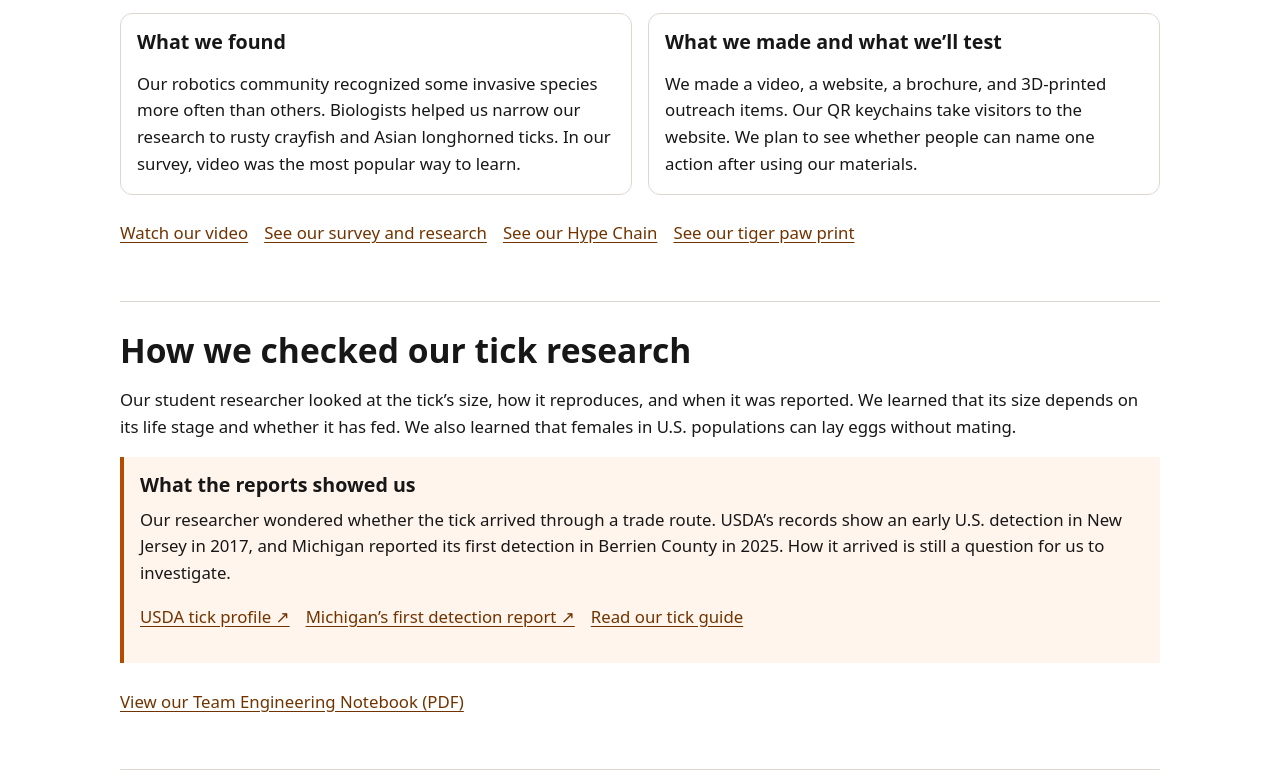
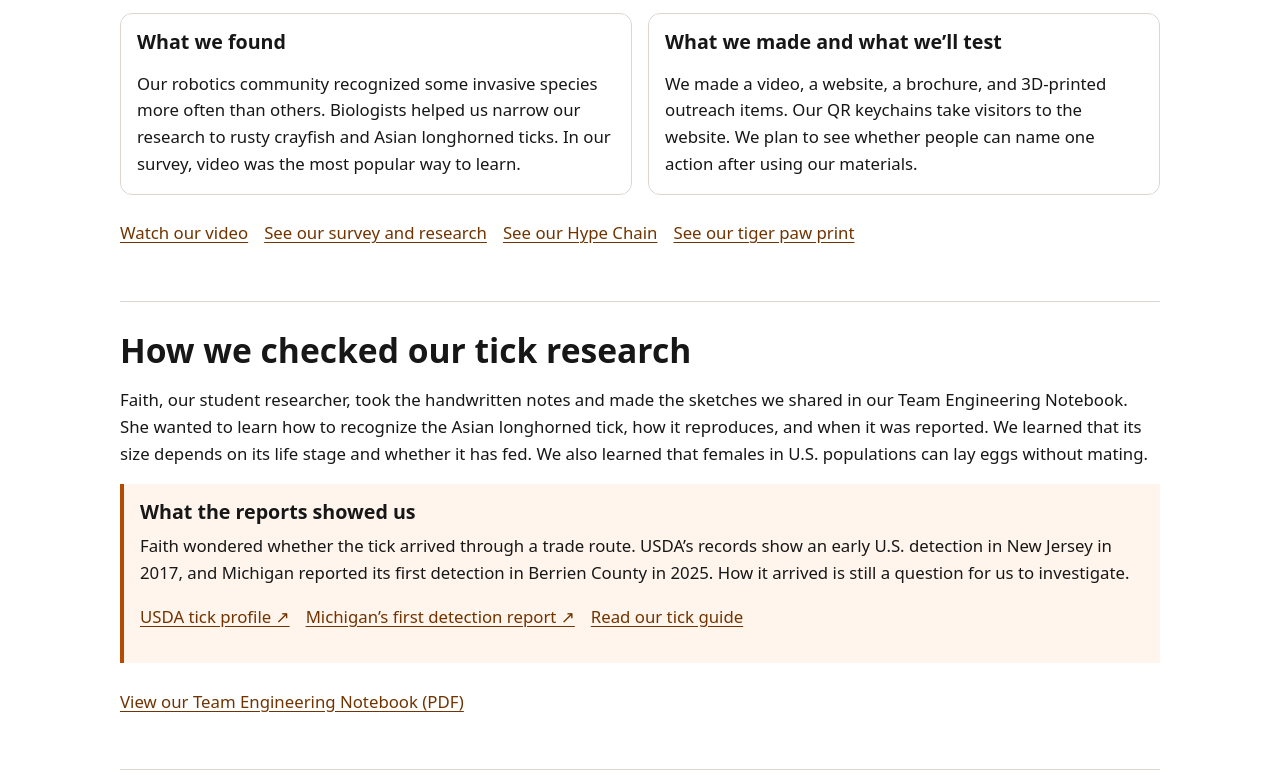
Before and after one commit to aspiece/Siberian-Tigers, a plain HTML site: page judging.html in a window 1280 px wide. Shown: the part 409-1193 px from the top of the page. Drawn offline with Linux system fonts and the light colour scheme.

Commit message:
Credit Faith for the engineering notebook research

```diff
--- a/judging.html
+++ b/judging.html
@@ -40,10 +40,10 @@ footer{padding:1rem 0}.skip{position:absolute;left:1rem;top:-6rem;padding:.5rem;
 </section>
 <section id="notebook">
 <h2>How we checked our tick research</h2>
-<p>Our student researcher looked at the tick’s size, how it reproduces, and when it was reported. We learned that its size depends on its life stage and whether it has fed. We also learned that females in U.S. populations can lay eggs without mating.</p>
+<p>Faith, our student researcher, took the handwritten notes and made the sketches we shared in our Team Engineering Notebook. She wanted to learn how to recognize the Asian longhorned tick, how it reproduces, and when it was reported. We learned that its size depends on its life stage and whether it has fed. We also learned that females in U.S. populations can lay eggs without mating.</p>
 <div class="note">
 <h3>What the reports showed us</h3>
-<p>Our researcher wondered whether the tick arrived through a trade route. USDA’s records show an early U.S. detection in New Jersey in 2017, and Michigan reported its first detection in Berrien County in 2025. How it arrived is still a question for us to investigate.</p>
+<p>Faith wondered whether the tick arrived through a trade route. USDA’s records show an early U.S. detection in New Jersey in 2017, and Michigan reported its first detection in Berrien County in 2025. How it arrived is still a question for us to investigate.</p>
 <p class="evidence-links"><a href="https://www.aphis.usda.gov/livestock-poultry-disease/cattle/ticks/asian-longhorned">USDA tick profile ↗</a><a href="https://www.michigan.gov/mdard/about/media/pressreleases/2025/06/13/asian-longhorned-ticks-discovered-in-berrien-county">Michigan’s first detection report ↗</a><a href="./#asian-longhorned-tick">Read our tick guide</a></p>
 </div>
 <p class="evidence-links"><a href="https://drive.google.com/file/d/1hVFnxjjcPfnXc5NWUvb-dRaizosUqkF0/view?usp=sharing">View our Team Engineering Notebook (PDF)</a></p>
```
